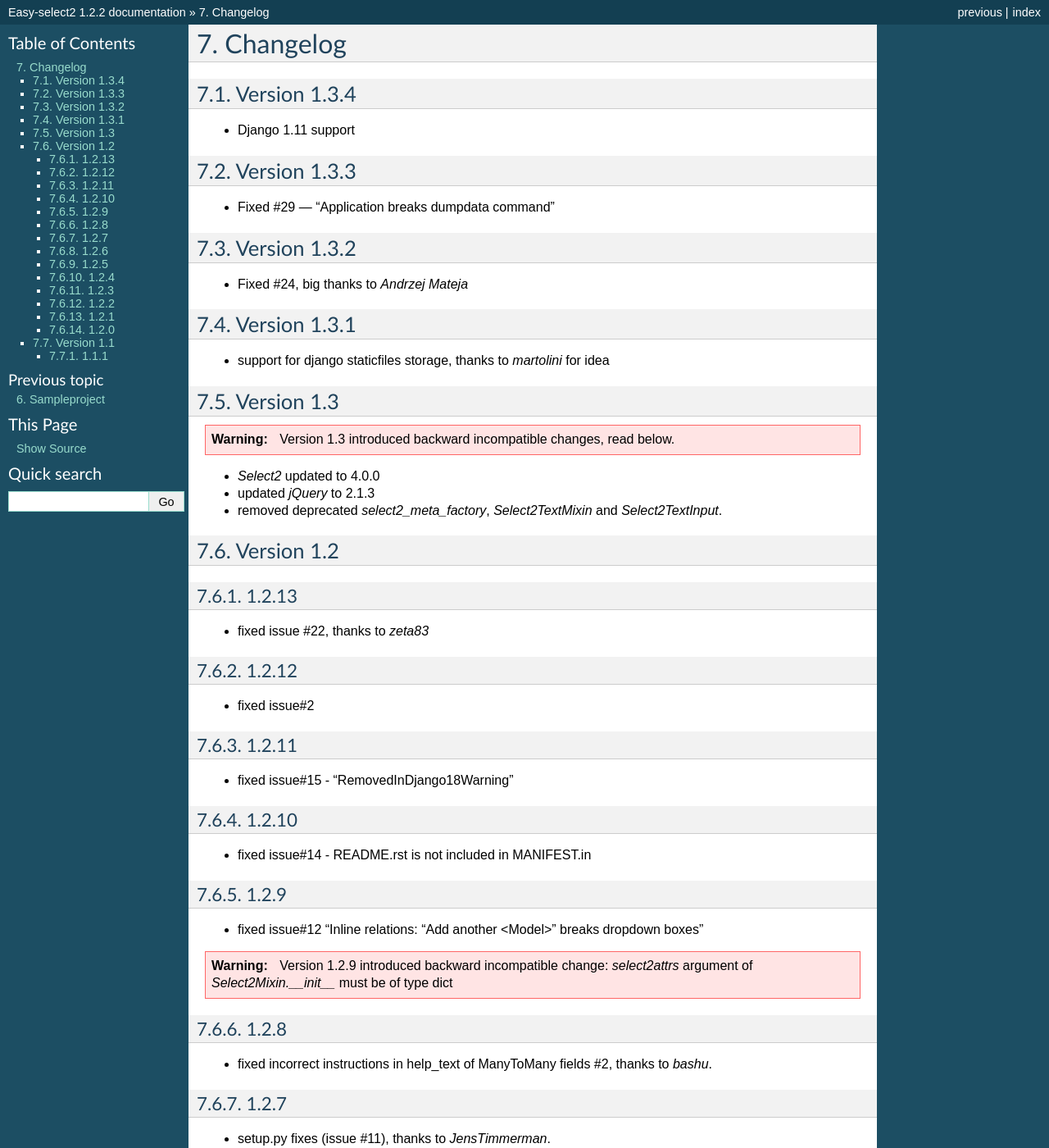
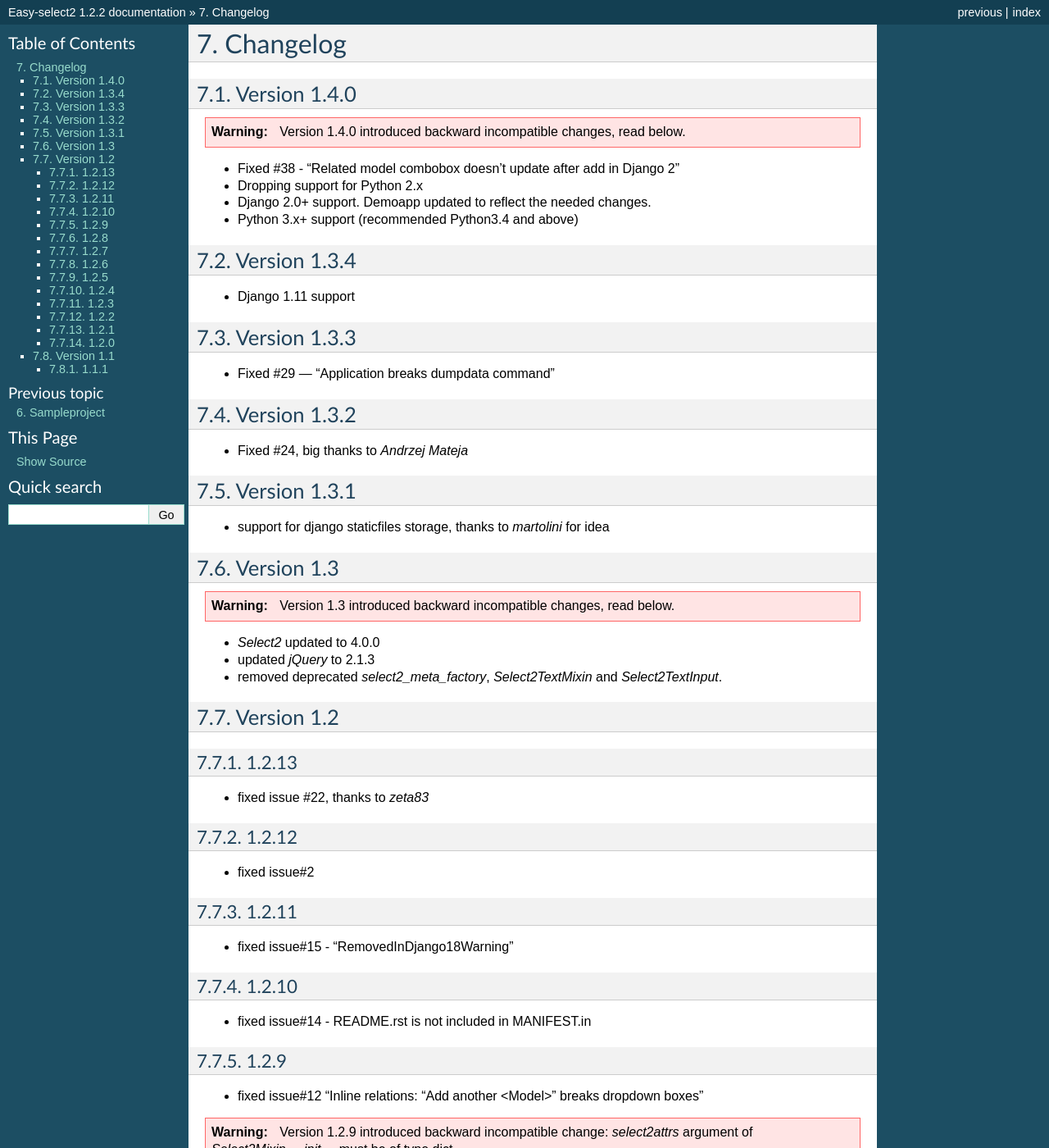
Before and after one commit to asyncee/django-easy-select2, a Sphinx documentation site: the page built from docs/source/changelog.rst, in a window 1280 px wide and 1400 px high. Shown: the whole window at 82% size. Built offline with Sphinx 7.4.7, drawn with Linux system fonts in a browser that asks for light colours; some of the changed text lies outside the part shown.

Commit message:
VERSION UPDATE TO 1.4.0  - updated readme and setup.py to reflect new version changes

```diff
--- a/docs/source/changelog.rst
+++ b/docs/source/changelog.rst
@@ -1,5 +1,17 @@
 Changelog
 =========
+
+Version 1.4.0
+-------------
+
+.. WARNING::
+
+  Version 1.4.0 introduced backward incompatible changes, read below.
+
+- Fixed #38 - "Related model combobox doesn't update after add in Django 2"
+- Dropping support for Python 2.x
+- Django 2.0+ support. Demoapp updated to reflect the needed changes.
+- Python 3.x+ support (recommended Python3.4 and above)
 
 Version 1.3.4
 -------------
--- a/setup.py
+++ b/setup.py
@@ -40,7 +40,7 @@ class Tox(TestCommand):
 
 setup(
     name="django-easy-select2",
-    version="1.3.4",
+    version="1.4.0",
     packages=find_packages(),
     author="asyncee",
     description="Django select2 theme for select input widgets.",
@@ -56,10 +56,10 @@ setup(
           'Intended Audience :: Developers',
           'License :: OSI Approved :: MIT License',
           'Programming Language :: Python',
-          'Programming Language :: Python :: 2',
-          'Programming Language :: Python :: 2.7',
           'Programming Language :: Python :: 3',
           'Programming Language :: Python :: 3.4',
+          'Programming Language :: Python :: 3.5',
+          'Programming Language :: Python :: 3.6',
           'Topic :: Software Development :: Widget Sets',
     ],
 
```
Also changed, not shown: README.rst (+11 -4 lines).
